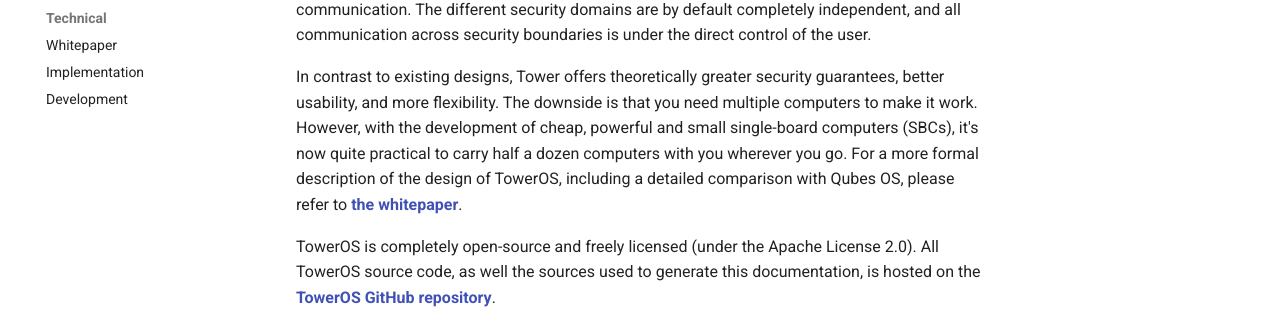
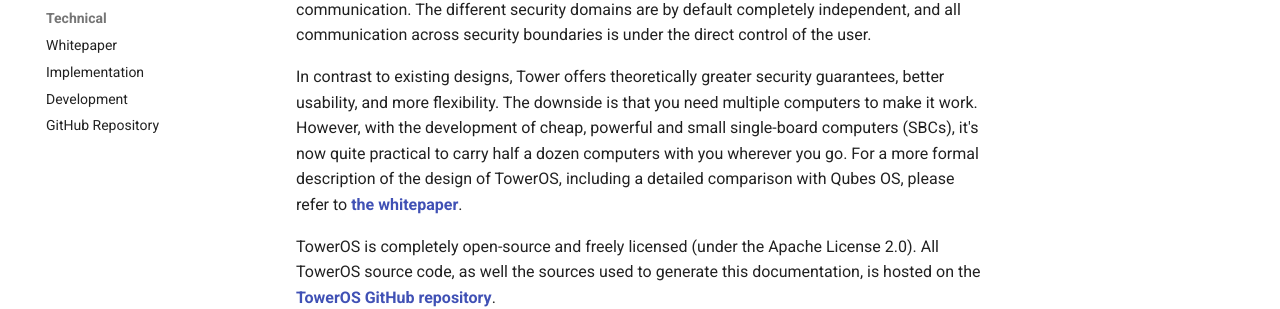
Before and after one commit to towercomputers/toweros, an MkDocs documentation site: the page built from docs/src/index.md, in a window 1280 px wide. Shown: the part 362-671 px from the top of the page. Built offline with MkDocs 1.6.1 and Material for MkDocs 9.7.7, drawn with Linux system fonts in a browser that asks for light colours.

Commit message:
GitHub Repo in ToC

```diff
--- a/docs/mkdocs.yml
+++ b/docs/mkdocs.yml
@@ -24,6 +24,7 @@
     - Whitepaper: "TowerOS Whitepaper.pdf"
     - Implementation: implementation.md
     - Development: development.md
+    - GitHub Repository: https://github.com/towercomputers/toweros
 
 extra:
   generator: false
```
